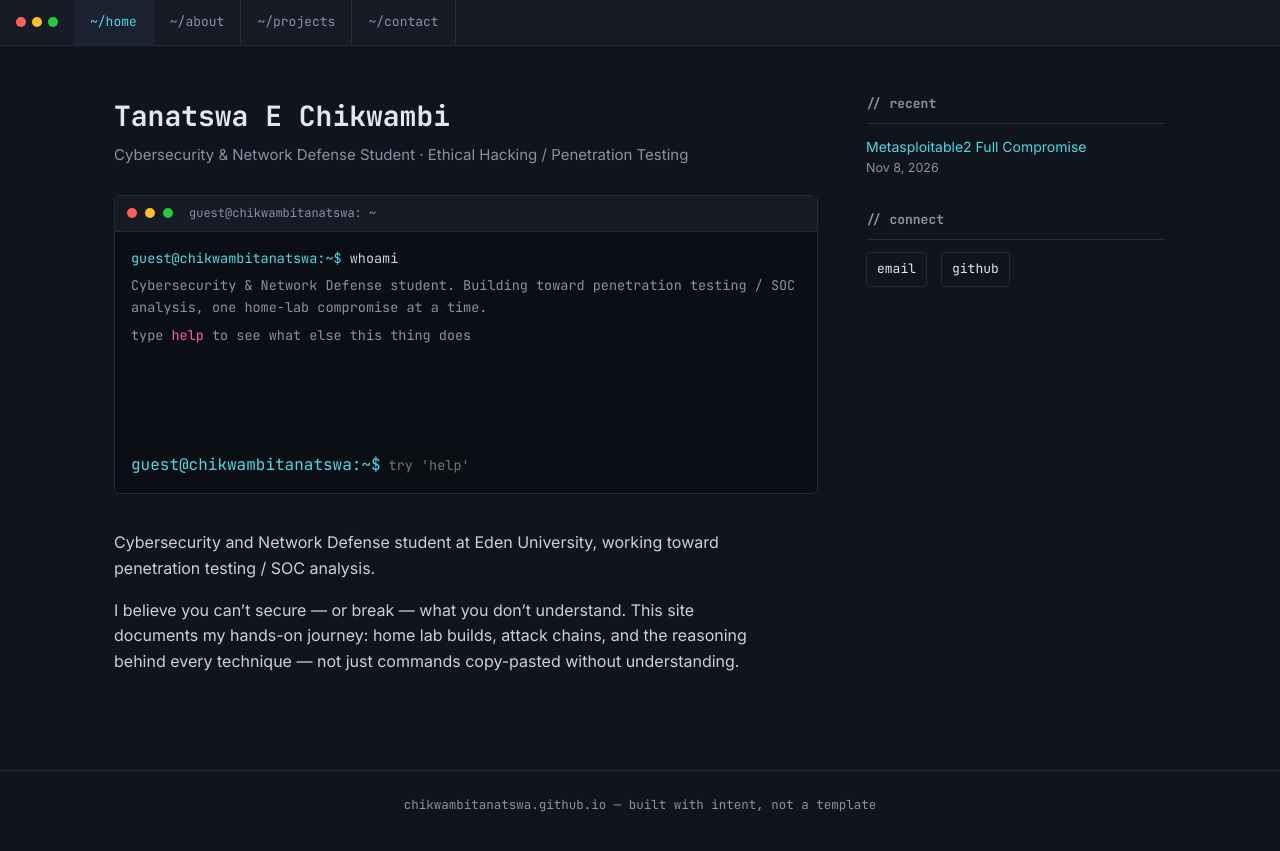
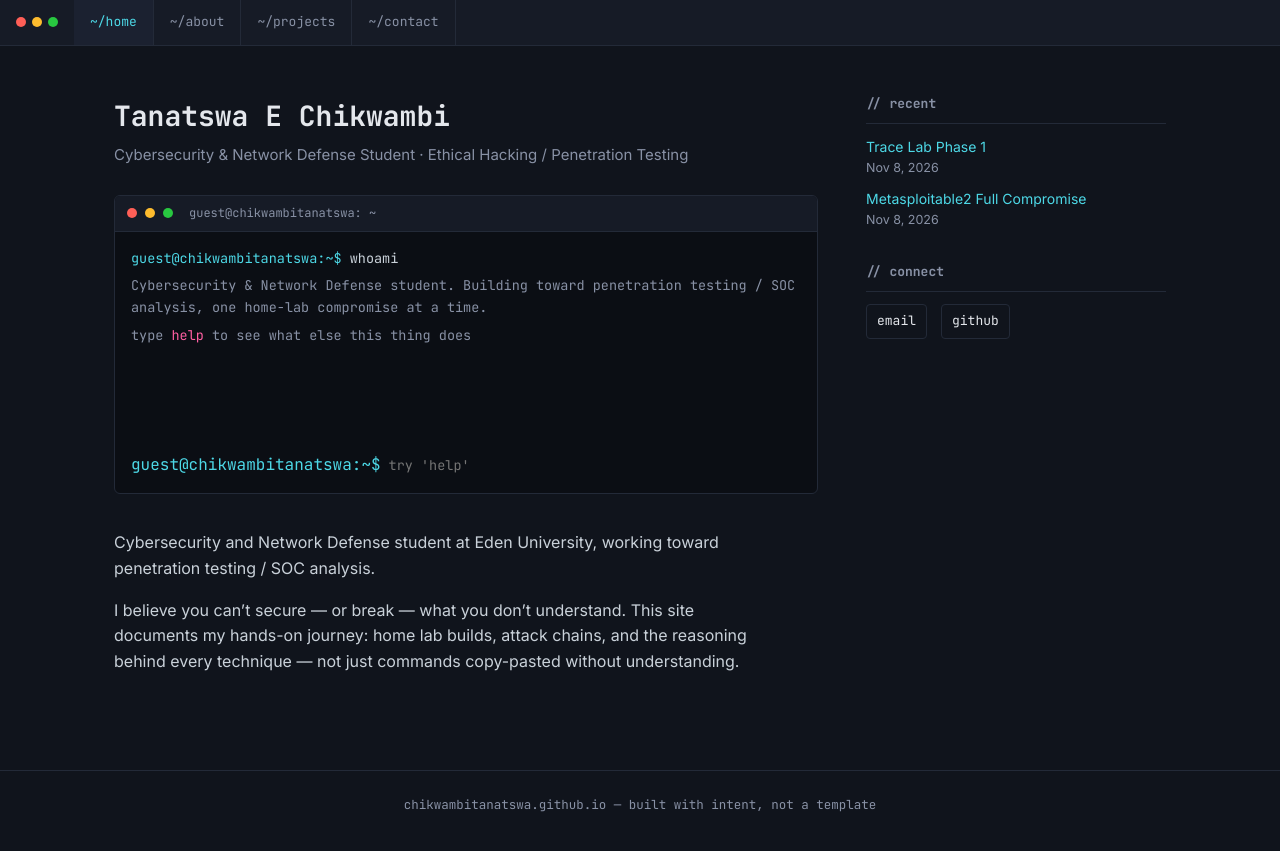
Before and after one commit to ChikwambiTanatswa/ChikwambiTanatswa.github.io, a Jekyll site: the page built from index.md, in a window 1280 px wide. Shown: the top 851 px of the page. Built offline with Jekyll 4.4.1, drawn with Linux system fonts in a browser that asks for light colours.

Commit message:
Update Setup and Log Sources (Suricata on pfSense).md

```diff
--- a/_projects/Setup and Log Sources (Suricata on pfSense).md
+++ b/_projects/Setup and Log Sources (Suricata on pfSense).md
@@ -1,3 +1,9 @@
+---
+layout: default
+title: Trace Lab Phase 1
+---
+
+
 ## Phase 1 — Setup and Log Sources (Suricata on pfSense)
 
 **Date:** 2026-10-17
```
